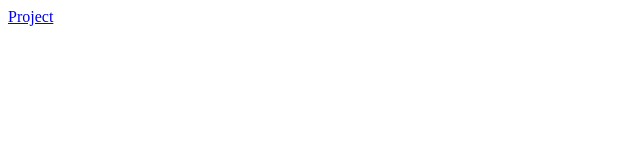
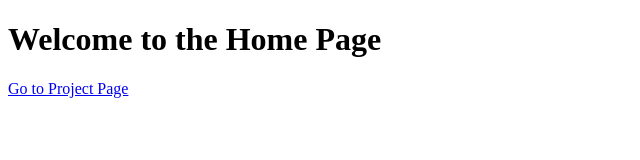
Before and after one commit to teju1817/wad101-1, a website: page http-server/home.html in a window 1280 px wide. Shown: the whole page, without its empty margins (0-640 px from the left). Drawn offline with Linux system fonts and the light colour scheme.

Commit message:
Update home.html

```diff
--- a/http-server/home.html
+++ b/http-server/home.html
@@ -1,21 +1,11 @@
 <!DOCTYPE html>
 <html>
-
 <head>
-    <meta charset="UTF-8">
-    <title>Welcome to My Website</title>
-
+  <meta charset="UTF-8">
+  <title>Welcome</title>
 </head>
-
 <body>
-
-
-               <a href="project.html">Project</a></li>
-
-
-
-
-
+  <h1>Welcome to the Home Page</h1>
+  <a href="project.html">Go to Project Page</a>
 </body>
-
 </html>
```
